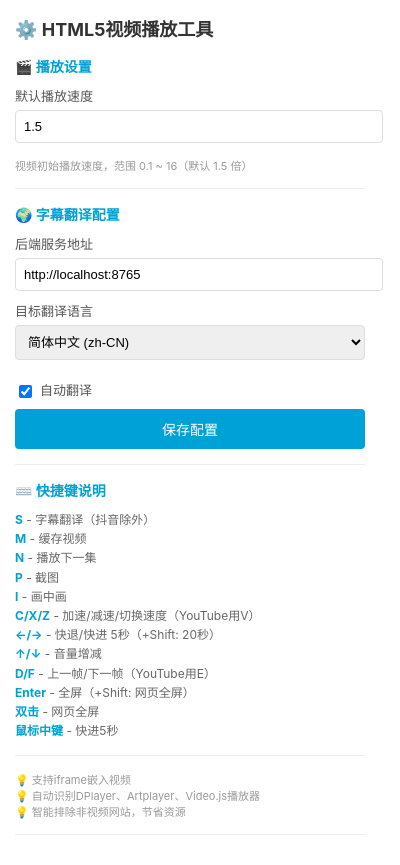
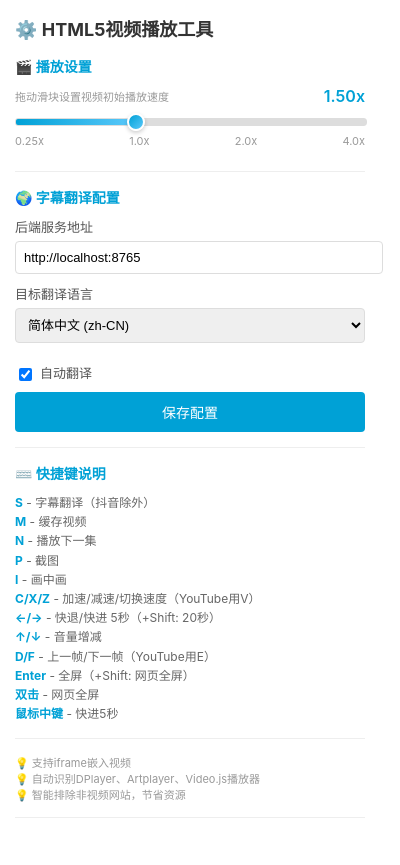
Before and after one commit to xixiU/awesome-script, a browser extension: page h5videoPlay/chrome-extension/popup.html in a window 400 px wide. Drawn offline with Linux system fonts and the light colour scheme.

Commit message:
feat: 优化扩展 popup 默认倍速设置为滑块 UI
Chrome 扩展 popup 面板的默认倍速设置改用美化滑块（slider）：
- 可拖动滑块设置 0.25x ~ 4x 倍速，实时显示当前值
- 渐变背景显示进度，左侧蓝色表示已选择部分
- 鼠标悬停/按下时滑块手柄放大，交互反馈更好
- 标尺刻度显示关键倍速点（0.25x, 1.0x, 2.0x, 4.0x）

扩展版本升级至 v2.2.2。

```diff
--- a/h5videoPlay/chrome-extension/popup.html
+++ b/h5videoPlay/chrome-extension/popup.html
@@ -112,6 +112,58 @@
             color: #999;
             margin-top: 4px;
         }
+
+        /* 滑块美化 */
+        input[type="range"] {
+            -webkit-appearance: none;
+            appearance: none;
+            height: 6px;
+            background: linear-gradient(to right, #00a1d6 0%, #5ac8fa 50%, #ddd 50%, #ddd 100%);
+            border-radius: 3px;
+            outline: none;
+            padding: 0;
+            margin: 8px 0;
+        }
+
+        input[type="range"]::-webkit-slider-thumb {
+            -webkit-appearance: none;
+            appearance: none;
+            width: 18px;
+            height: 18px;
+            background: linear-gradient(135deg, #00a1d6, #5ac8fa);
+            border: 2px solid white;
+            border-radius: 50%;
+            cursor: pointer;
+            box-shadow: 0 2px 4px rgba(0, 0, 0, 0.2);
+            transition: transform 0.15s ease;
+        }
+
+        input[type="range"]::-webkit-slider-thumb:hover {
+            transform: scale(1.15);
+        }
+
+        input[type="range"]::-webkit-slider-thumb:active {
+            transform: scale(1.05);
+        }
+
+        input[type="range"]::-moz-range-thumb {
+            width: 18px;
+            height: 18px;
+            background: linear-gradient(135deg, #00a1d6, #5ac8fa);
+            border: 2px solid white;
+            border-radius: 50%;
+            cursor: pointer;
+            box-shadow: 0 2px 4px rgba(0, 0, 0, 0.2);
+            transition: transform 0.15s ease;
+        }
+
+        input[type="range"]::-moz-range-thumb:hover {
+            transform: scale(1.15);
+        }
+
+        input[type="range"]::-moz-range-thumb:active {
+            transform: scale(1.05);
+        }
     </style>
 </head>
 
@@ -121,9 +173,18 @@
     <div class="section">
         <h3 style="font-size: 14px; margin: 0 0 10px 0; color: #00a1d6;">🎬 播放设置</h3>
 
-        <label>默认播放速度</label>
-        <input type="number" id="defaultRate" placeholder="1.5" min="0.1" max="16" step="0.1">
-        <div class="help-text">视频初始播放速度，范围 0.1 ~ 16（默认 1.5 倍）</div>
+        <div style="display: flex; justify-content: space-between; align-items: center; margin-bottom: 4px;">
+            <span class="help-text" style="margin: 0;">拖动滑块设置视频初始播放速度</span>
+            <span id="rateDisplay" style="font-size: 16px; font-weight: 600; color: #00a1d6;">1.5x</span>
+        </div>
+        <input type="range" id="defaultRate" min="0.25" max="4" step="0.05" value="1.5"
+               style="width: 100%; margin: 8px 0;">
+        <div style="display: flex; justify-content: space-between; font-size: 11px; color: #999; margin-bottom: 8px;">
+            <span>0.25x</span>
+            <span>1.0x</span>
+            <span>2.0x</span>
+            <span>4.0x</span>
+        </div>
     </div>
 
     <div class="section">
--- a/h5videoPlay/chrome-extension/popup.js
+++ b/h5videoPlay/chrome-extension/popup.js
@@ -11,10 +11,25 @@ async function loadConfig() {
         subtitle_autoTranslate: true
     });
 
-    document.getElementById('defaultRate').value = config.defaultPlaybackRate;
+    const rateSlider = document.getElementById('defaultRate');
+    const rateDisplay = document.getElementById('rateDisplay');
+
+    rateSlider.value = config.defaultPlaybackRate;
+    rateDisplay.textContent = config.defaultPlaybackRate.toFixed(2) + 'x';
+    updateSliderBackground(rateSlider);
+
     document.getElementById('serverUrl').value = config.subtitle_serverUrl;
     document.getElementById('targetLang').value = config.subtitle_targetLang;
     document.getElementById('autoTranslate').checked = config.subtitle_autoTranslate;
+}
+
+// 更新滑块背景渐变（左侧已选择部分为蓝色到青色渐变）
+function updateSliderBackground(slider) {
+    const min = parseFloat(slider.min);
+    const max = parseFloat(slider.max);
+    const value = parseFloat(slider.value);
+    const percentage = ((value - min) / (max - min)) * 100;
+    slider.style.background = `linear-gradient(to right, #00a1d6 0%, #5ac8fa ${percentage}%, #ddd ${percentage}%, #ddd 100%)`;
 }
 
 // 保存配置
@@ -22,9 +37,9 @@ async function saveConfig() {
     const defaultRate = parseFloat(document.getElementById('defaultRate').value);
 
     // 验证默认倍速范围
-    if (isNaN(defaultRate) || defaultRate < 0.1 || defaultRate > 16) {
+    if (isNaN(defaultRate) || defaultRate < 0.25 || defaultRate > 4) {
         const statusEl = document.getElementById('status');
-        statusEl.textContent = '❌ 默认倍速需在 0.1 ~ 16 之间';
+        statusEl.textContent = '❌ 默认倍速需在 0.25 ~ 4 之间';
         statusEl.className = 'status error';
         statusEl.style.display = 'block';
         setTimeout(() => statusEl.style.display = 'none', 3000);
@@ -83,5 +98,15 @@ async function saveConfig() {
 document.addEventListener('DOMContentLoaded', () => {
     loadConfig();
 
+    // 滑块实时更新显示值和背景
+    const rateSlider = document.getElementById('defaultRate');
+    const rateDisplay = document.getElementById('rateDisplay');
+
+    rateSlider.addEventListener('input', (e) => {
+        const value = parseFloat(e.target.value);
+        rateDisplay.textContent = value.toFixed(2) + 'x';
+        updateSliderBackground(e.target);
+    });
+
     document.getElementById('saveBtn').addEventListener('click', saveConfig);
 });
```
Also changed, not shown: h5videoPlay/README.md, h5videoPlay/chrome-extension/manifest.json.
